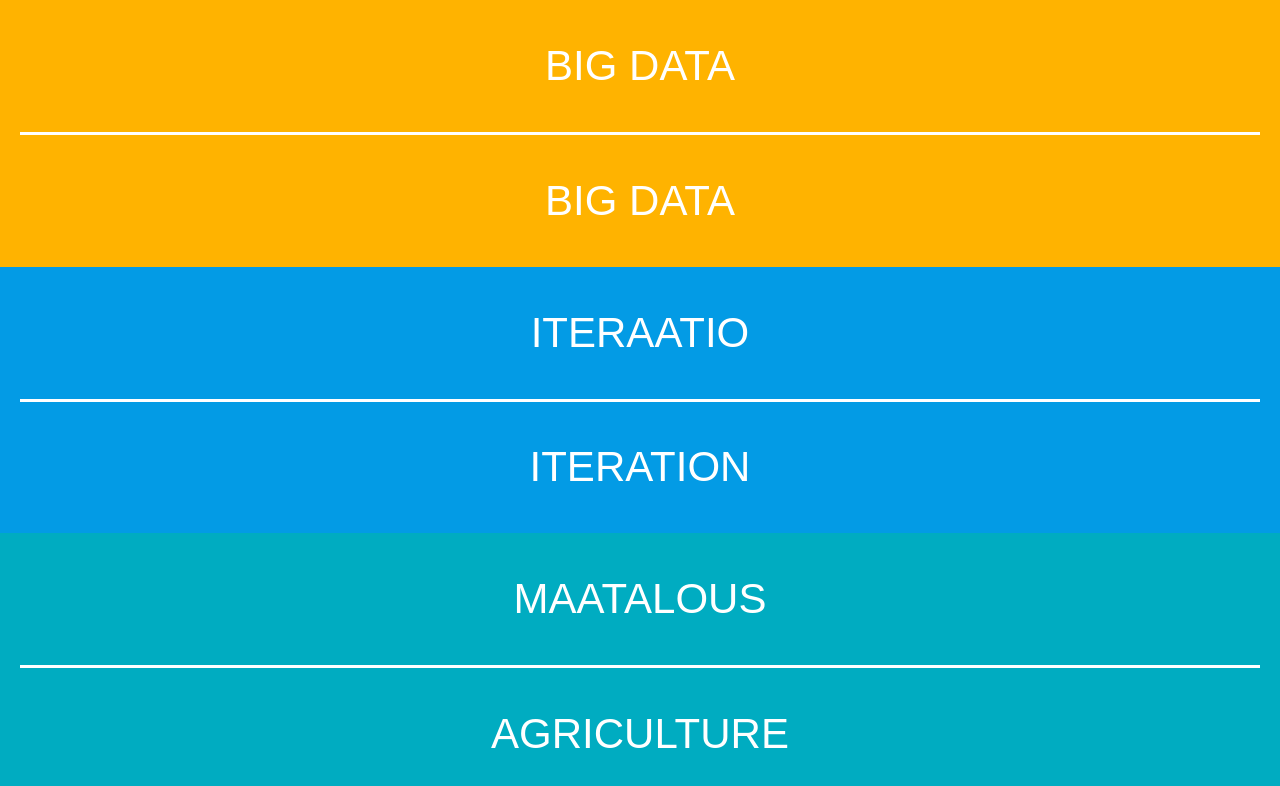
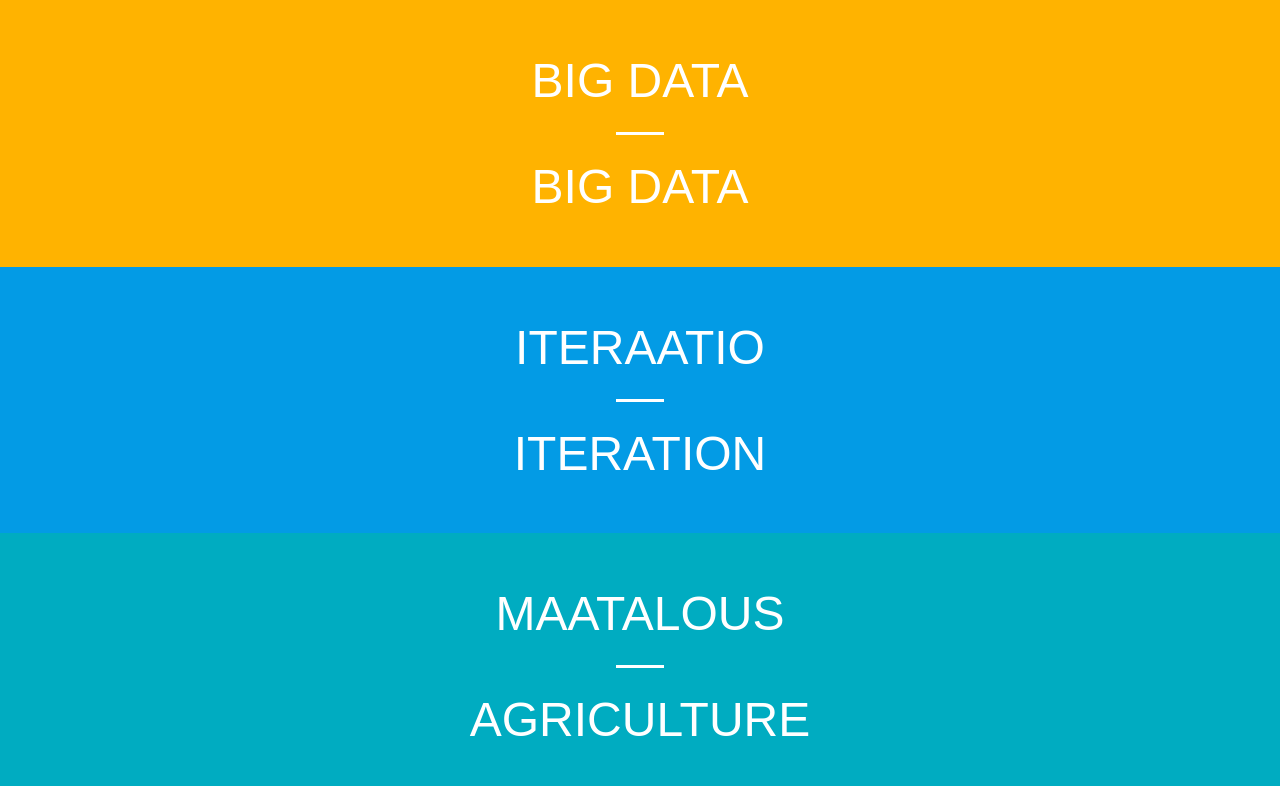
Before and after one commit to dogamak/rastiapp, a React (Create React App) app: page / in a window 1280 px wide. Both pictures are taken after a click on the button "ARVO!". Shown: the top 786 px of the page. Built offline with nearby package versions, Linux system fonts and the light colour scheme.

Commit message:
Add entry animations for the words.

```diff
--- a/package.json
+++ b/package.json
@@ -9,7 +9,8 @@
     "lodash": "^4.17.20",
     "react": "^16.13.1",
     "react-dom": "^16.13.1",
-    "react-scripts": "3.4.3"
+    "react-scripts": "3.4.3",
+    "react-transition-group": "^4.4.1"
   },
   "scripts": {
     "start": "react-scripts start",
--- a/src/App.css
+++ b/src/App.css
@@ -10,31 +10,37 @@
     align-items: center;
     justify-content: center;
     height: 100%;
-    background-color: #424242;
 }
 
 .item {
     flex-grow: 1;
     display: flex;
-    flex-direction: column;
+    align-items: center;
+    justify-content: center;
     padding: 10;
+    width: 100%;
 }
 
 .word {
+    font-size: 3em;
+    color: white;
+    font-family: sans-serif;
+}
+
+.word-container {
     display: flex;
-    flex-grow: 1;
-    font-size: 42px;
-    color: white;
-    justify-content: center;
+    flex-direction: column;
     align-items: center;
-    text-align: center;
-    font-family: sans-serif;
-    margin-left: 20px;
-    margin-right: 20px;
+}
+
+.word-separator {
+	width: 3em;
+	height: 3px;
+	background: white;
+	margin: 1.5em 0;
 }
 
 .en {
-    border-top: 3px solid white;
 }
 
 button {
@@ -64,4 +70,27 @@ html, body, #root {
 
 body {
     margin: 0;
+    background-color: #424242;
 }
+
+.slide-appear:nth-child(even) {
+    margin-left: 100%;
+}
+
+.slide-appear:nth-child(odd) {
+    margin-left: -100%;
+}
+
+.slide-appear-done {
+    margin: 0;
+    transition: margin 300ms;
+}
+
+.wordList {
+    overflow: hidden;
+    position: absolute;
+    top: 0;
+    right: 0;
+    left: 0;
+    bottom: 0;
+}
--- a/src/components/MagicBag.js
+++ b/src/components/MagicBag.js
@@ -5,12 +5,20 @@ import { sampleSize } from 'lodash'
 import "../App.css"
 
 const MagicBag = () => {
-    const [pohinaList, setPohinaList]= useState([])
-    const [normalList, setNormalList]= useState([])
+    const [pohinaList, setPohinaList] = useState([])
+    const [normalList, setNormalList] = useState([])
+    const [buttonVisibility, setButtonVisibility] = useState(false)
 
     useEffect(() => {
-        setNormalList(JSON.parse(localStorage.getItem('normalwords')))
-        setPohinaList(JSON.parse(localStorage.getItem('pohinawords')))
+        const normal = JSON.parse(localStorage.getItem('normalwords'));
+        const pohina = JSON.parse(localStorage.getItem('pohinawords'));
+
+        setNormalList(normal);
+        setPohinaList(pohina);
+
+        if (!normal || !normal) {
+            setButtonVisibility(true)
+        }
     }, [])
 
     const chooseWords = () => {
@@ -22,21 +30,31 @@ const MagicBag = () => {
        localStorage.setItem('normalwords', JSON.stringify(normalwords))
     }
 
-    if (pohinaList && normalList) return (
-        <div className="wordList">
-            <WordList list={pohinaList} />
-            <WordList list={normalList} />
-        </div>
-    )
+    let wordList = null;
+    let arvoButton = null;
 
-    const handleClick = () => {
-        setTimeout(() => chooseWords(), 120);
-    };
+    if (pohinaList && normalList) {
+        wordList = (
+            <div className="wordList">
+                <WordList list={pohinaList} />
+                <WordList list={normalList} />
+            </div>
+        );
+    }
+
+    if (buttonVisibility) {
+        arvoButton = (
+            <div className="buttonDiv">
+                <button onClick={chooseWords} >ARVO!</button>
+            </div>
+        );
+    }
 
     return (
-        <div className="buttonDiv">
-            <button onClick={handleClick} >ARVO!</button>
-        </div>
+        <>
+            { arvoButton }
+            { wordList }
+        </>
     )
 }
 
--- a/src/components/WordList.js
+++ b/src/components/WordList.js
@@ -1,16 +1,23 @@
 import React from 'react'
+import { CSSTransition } from 'react-transition-group';
 
 const WordList = ({ list }) => {
     const bgColors = ["#F4511E", "#FDD835", "#FFB300", "#FB8C00", "#43A047", "#7CB342", "#C0CA33",
     "#039BE5", "#00ACC1", "#00897B", "#5E35B1", "#3949AB", "#1E88E5", "#E53935", "#D81B60", "#8E24AA"];
     bgColors.sort(() => 0.5 - Math.random());
+
     return (
         <>
             {list.map((word, index) =>
+                <CSSTransition appear in={true} classNames="slide" timeout={300}>
                     <div className='item' style={{backgroundColor: bgColors[index]}} key={word.fi}>
-                        <div className="word">{word.fi.toUpperCase()}</div>
-                        <div className="word en">{word.en.toUpperCase()}</div>
-                    </div>)
+                        <div className='word-container'>
+                            <div className="word">{word.fi.toUpperCase()}</div>
+                            <div className="word-separator"></div>
+                            <div className="word en">{word.en.toUpperCase()}</div>
+                        </div>
+                    </div>
+                </CSSTransition>)
             }
         </>
     )
```
Also changed, not shown: 1 other file (tests, documents, lock files or other folders).
